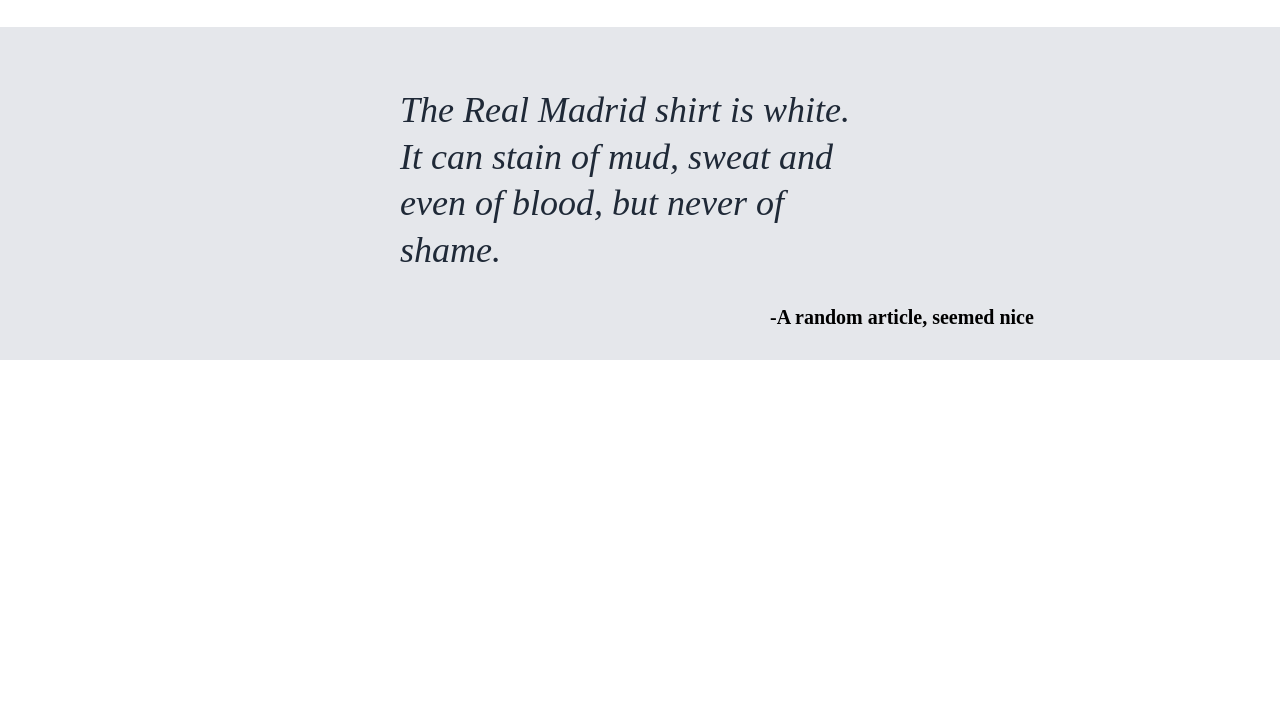
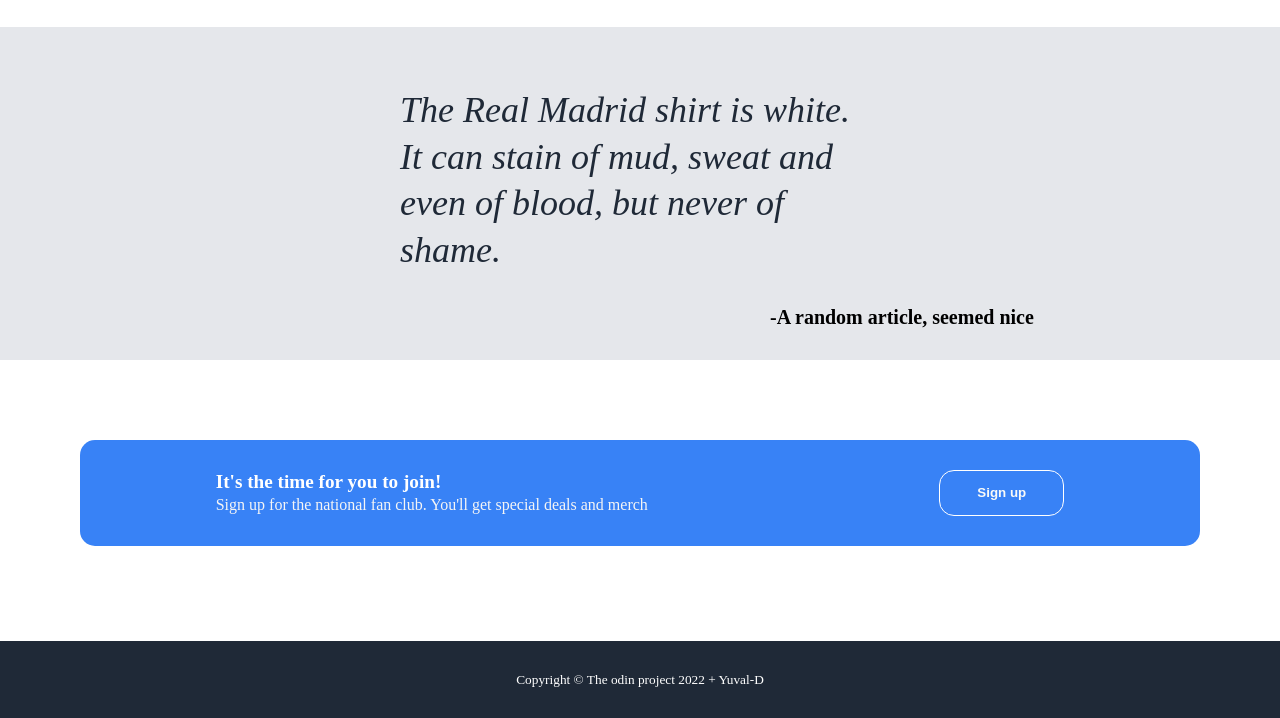
Before and after one commit to Yuval-D/OdinProject---Landing-Page, a plain HTML site: page index.html in a window 1280 px wide. Shown: the part 930-1648 px from the top of the page. Before the commit the page ends 1290 px from the top, so only its background shows below. Drawn offline with Linux system fonts and the light colour scheme.

Commit message:
Finished the web-page

```diff
--- a/index.html
+++ b/index.html
@@ -59,5 +59,17 @@
         <div id="quote">The Real Madrid shirt is white. It can stain of mud, sweat and even of blood, but never of shame.</div>
         <div id="author">-A random article, seemed nice</div>
     </div>
+    <div class="fourth">
+        <div class="inner">
+            <div class="join">
+            <div id="join-title">It's the time for you to join!</div>
+            <div id="exp">Sign up for the national fan club. You'll get special deals and merch</div>
+        </div>
+            <button id="sign" class="second_sign">Sign up</button>
+        </div>
+    </div>
+    <div class="footer">
+        <div id="copy">Copyright © The odin project 2022 + Yuval-D</div>
+    </div>
 </body>
 </html>
--- a/style.css
+++ b/style.css
@@ -137,6 +137,7 @@ a{
 
 .third{
     display: flex;
+    flex:1;
     flex-direction: column;
     margin-top: 30px;
     padding: 30px;
@@ -160,3 +161,42 @@ a{
     font-weight: bold;
 
 }
+.fourth{
+    padding: 30px;
+    margin-bottom: 15px;
+}
+.inner{
+    display: flex;
+    flex:1;
+    margin: 50px;
+    padding: 30px;
+    background-color: #3882f6;
+    gap: 80px;
+    justify-content: space-around;
+    border-radius: 15px;
+
+
+}
+
+.second_sign{
+    border: 1px solid white;
+}
+
+#join-title{
+    color: white;
+    font-size: larger;
+    font-weight: bold;
+}
+
+#exp{
+    color: whitesmoke
+}
+
+.footer{
+    background-color: #1F2937;
+    padding: 30px;
+    color: white;
+    text-align: center;
+    font-size: smaller;
+    font-weight: lighter;
+}
```
